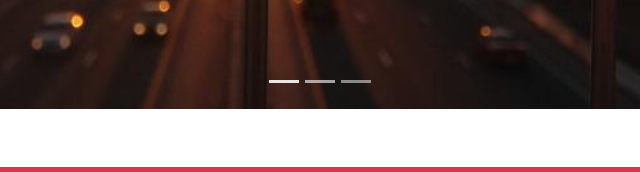
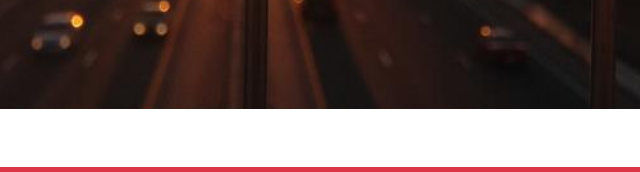
Before and after one commit to yama24/Frontend-Template-for-Event-Market, a plain HTML site: page index.html in a window 1280 px wide. Shown: the part 586-758 px from the top of the page, 320-960 px from the left. Drawn offline with Linux system fonts and the light colour scheme.

Commit message:
update carousel
menghilangkan indicatior untuk tampilan yang lebih bersih

```diff
--- a/index.html
+++ b/index.html
@@ -89,14 +89,6 @@
 
 	<section class="carousel" id="carousel">
 		<div id="carouselExampleIndicators" class="carousel slide" data-bs-ride="carousel">
-			<div class="carousel-indicators">
-				<button type="button" data-bs-target="#carouselExampleIndicators" data-bs-slide-to="0" class="active"
-					aria-current="true" aria-label="Slide 1"></button>
-				<button type="button" data-bs-target="#carouselExampleIndicators" data-bs-slide-to="1"
-					aria-label="Slide 2"></button>
-				<button type="button" data-bs-target="#carouselExampleIndicators" data-bs-slide-to="2"
-					aria-label="Slide 3"></button>
-			</div>
 			<div class="carousel-inner">
 				<div class="carousel-item active">
 					<img src="img/slider/1.jpg" class="d-block w-100"
```
